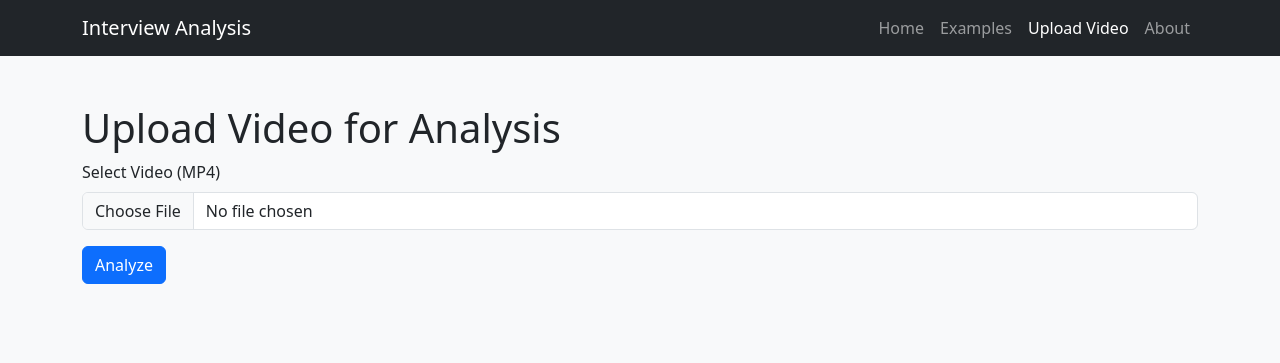
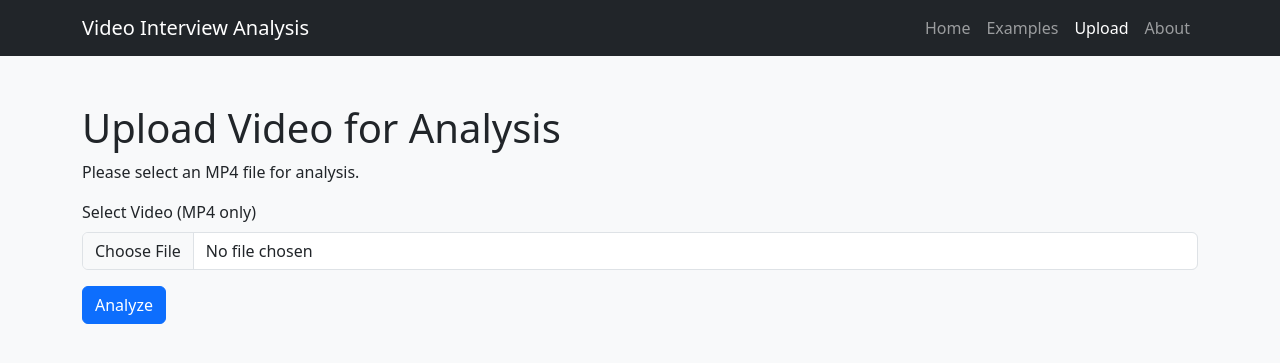
Before and after one commit to Discessit/InterviewAnalysis, a FastAPI app: page /upload in a window 1280 px wide. Shown: the top 363 px of the page. Run offline with FastAPI, Linux system fonts and the light colour scheme; some libraries are stand-ins or nearby versions.

Commit message:
still problems with buttons

````diff
--- a/app/main.py
+++ b/app/main.py
@@ -15,6 +15,7 @@ import logging
 from dotenv import load_dotenv
 import base64
 import json
+import re
 
 # Load environment variables
 load_dotenv()
@@ -67,14 +68,21 @@ class AnalysisReport(BaseModel):
     summary: dict
 
 
-def process_video(video_path: str) -> str:
+def process_video(video_path: str) -> tuple[str, float]:
     try:
         video = VideoFileClip(video_path)
+        duration = video.duration
         video.close()
-        return video_path
+        return video_path,  duration
     except Exception as e:
         logger.error(f"Error validating video: {str(e)}")
         raise HTTPException(status_code=500, detail=f"Error processing video: {str(e)}")
+
+# Function to strip markdown formatting
+def strip_markdown(response_text: str) -> str:
+    # Remove ```json ... ``` or similar markdown
+    cleaned_text = re.sub(r'```json\s*|\s*```', '', response_text, flags=re.MULTILINE)
+    return cleaned_text.strip()
 
 
 '''def extract_random_segment(video_path: str, segment_duration: int = 600) -> str:
@@ -148,8 +156,8 @@ Potential Interpersonal Gaps or Concerns: List 2-3 areas for development, refere
 Integrity Assessment: Provide a summary of your findings regarding interview integrity, explicitly stating the final Interview Integrity Score and what it implies about the likelihood of real-time AI assistance.
 Overall Recommendation: Based on their soft skills and the integrity of their interview performance, provide a clear recommendation. Should the hiring manager be confident in this candidate's interpersonal fit and trustworthiness? Justify your recommendation with key evidence and scores.
 
-**Output Format**:
-Return the analysis as a JSON object, strictly adhering to this structure:
+**Output**:
+Return only a JSON object matching this structure. **Do not include any text outside the JSON, such as transcripts or introductions.**:
 {
   "soft_skills": {
     "authenticity_naturalness": {
@@ -202,8 +210,6 @@ Return the analysis as a JSON object, strictly adhering to this structure:
     "recommendation": "Recommendation with justification"
   }
 }
-
-Ensure the response is valid JSON. Do NOT include a transcript or any extraneous text outside the JSON structure.
 """
 
 @app.get("/", response_class=HTMLResponse)
@@ -251,10 +257,10 @@ async def analyze_video(file: UploadFile = File(...)):
             tmp_file_path = tmp_file.name
 
         # Extract random 10-minute segment
-        segment_path = process_video(tmp_file_path)
+        video_path, video_duration = process_video(tmp_file_path)
 
         # Read video segment as bytes
-        with open(segment_path, "rb") as f:
+        with open(video_path, "rb") as f:
             video_bytes = f.read()
 
         # Prepare Gemini API request
@@ -277,20 +283,52 @@ async def analyze_video(file: UploadFile = File(...)):
             ]
         )
 
-        logger.info(f"Gemini API raw response: {response.text}")
-        # Parse response
+        # Log raw response for debugging
+        logger.info(f"Gemini API raw response: {response.text[:1000]}...")
+
+        # Strip markdown and parse response
+        cleaned_response = strip_markdown(response.text)
+        logger.info(f"Cleaned response: {cleaned_response[:1000]}...")
+
         try:
-            analysis = json.loads(response.text)
+            analysis = json.loads(cleaned_response)
         except json.JSONDecodeError:
-            logger.error("Failed to parse Gemini response as JSON")
-            raise HTTPException(
-                status_code=500,
-                detail=f"Invalid response from Gemini API: {response.text}"  # Truncate for brevity
+            logger.warning("Non-JSON response detected after cleaning, attempting retry")
+            # Retry with explicit instruction
+            retry_response = model.generate_content(
+                contents=[
+                    {
+                        "role": "user",
+                        "parts": [
+                            {
+                                "text": f"{PROMPT}\n\nReturn only the JSON analysis as specified. Do NOT include markdown, transcripts, or any non-JSON text."
+                            },
+                            {"inline_data": {"mime_type": file_data.mime_type, "data": file_data.data}}
+                        ]
+                    }
+                ]
             )
+
+            logger.info(f"Gemini API retry response: {retry_response.text[:1000]}...")
+            cleaned_retry_response = strip_markdown(retry_response.text)
+            logger.info(f"Cleaned retry response: {cleaned_retry_response[:1000]}...")
+            try:
+                analysis = json.loads(cleaned_retry_response)
+            except json.JSONDecodeError as json_err:
+                logger.error(f"Failed to parse retry response as JSON: {cleaned_retry_response[:1000]}...")
+                raise HTTPException(
+                    status_code=500,
+                    detail=f"Invalid response from Gemini API after retry: {cleaned_retry_response[:500]}"
+                )
+
+        try:
+            analysis_report = AnalysisReport(**analysis)
+        except ValueError as e:
+            logger.error(f"Response does not match AnalysisReport model: {str(e)}")
+            raise HTTPException(status_code=422, detail=f"Invalid analysis structure: {str(e)}")
 
         # Clean up temporary files
         os.remove(tmp_file_path)
-        os.remove(segment_path)
 
         return AnalysisReport(**analysis)
 
--- a/app/templates/upload.html
+++ b/app/templates/upload.html
@@ -1,61 +1,141 @@
 <!DOCTYPE html>
-<html lang="ru">
+<html lang="en">
 <head>
     <meta charset="UTF-8">
     <meta name="viewport" content="width=device-width, initial-scale=1.0">
-    <title>Upload video</title>
+    <meta name="description" content="Upload a video interview for soft skills and integrity analysis using Gemini API.">
+    <title>Upload Video</title>
     <link href="https://cdn.jsdelivr.net/npm/bootstrap@5.3.3/dist/css/bootstrap.min.css" rel="stylesheet">
     <link href="/static/css/style.css" rel="stylesheet">
 </head>
 <body>
     <nav class="navbar navbar-expand-lg navbar-dark bg-dark">
         <div class="container">
-            <a class="navbar-brand" href="/">Interview Analysis</a>
-            <div class="collapse navbar-collapse">
+            <a class="navbar-brand" href="/">Video Interview Analysis</a>
+            <button class="navbar-toggler" type="button" data-bs-toggle="collapse" data-bs-target="#navbarNav" aria-controls="navbarNav" aria-expanded="false" aria-label="Toggle navigation">
+                <span class="navbar-toggler-icon"></span>
+            </button>
+            <div class="collapse navbar-collapse" id="navbarNav">
                 <ul class="navbar-nav ms-auto">
-                    <li class="nav-item"><a class="nav-link" href="/index.html">Home</a></li>
-                    <li class="nav-item"><a class="nav-link" href="/examples.html">Examples</a></li>
-                    <li class="nav-item"><a class="nav-link active" href="/upload.html">Upload Video</a></li>
-                    <li class="nav-item"><a class="nav-link" href="/about.html">About</a></li>
+                    <li class="nav-item"><a class="nav-link" href="/">Home</a></li>
+                    <li class="nav-item"><a class="nav-link" href="/examples">Examples</a></li>
+                    <li class="nav-item"><a class="nav-link active" href="/upload">Upload</a></li>
+                    <li class="nav-item"><a class="nav-link" href="/about">About</a></li>
                 </ul>
             </div>
         </div>
     </nav>
     <div class="container mt-5">
         <h1>Upload Video for Analysis</h1>
+        <p>Please select an MP4 file for analysis.</p>
         <form id="uploadForm" enctype="multipart/form-data">
             <div class="mb-3">
-                <label for="videoFile" class="form-label">Select Video (MP4)</label>
-                <input type="file" class="form-control" id="videoFile" name="file" accept="video/mp4,.mp4">
+                <label for="videoFile" class="form-label">Select Video (MP4 only)</label>
+                <input type="file" class="form-control" id="videoFile" name="file" accept="video/mp4,.mp4" required>
             </div>
-            <button type="submit" class="btn btn-primary">Analyze</button>
+            <button type="submit" class="btn btn-primary" id="analyzeButton">Analyze</button>
         </form>
+        <div id="loading" class="mt-3 d-none">
+            <div class="spinner-border text-primary" role="status">
+                <span class="visually-hidden">Loading...</span>
+            </div>
+            <span>Analyzing video, please wait...</span>
+        </div>
         <div id="result" class="mt-4"></div>
     </div>
     <script src="https://cdn.jsdelivr.net/npm/bootstrap@5.3.3/dist/js/bootstrap.bundle.min.js"></script>
+    <script src="https://cdn.jsdelivr.net/npm/chart.js"></script>
     <script>
         document.getElementById('uploadForm').addEventListener('submit', async (e) => {
             e.preventDefault();
-            const formData = new FormData();
             const fileInput = document.getElementById('videoFile');
-            formData.append('file', fileInput.files[0]);
+            const resultDiv = document.getElementById('result');
+            const loadingDiv = document.getElementById('loading');
+            const analyzeButton = document.getElementById('analyzeButton');
+
+            const file = fileInput.files[0];
+            if (!file) {
+                resultDiv.innerHTML = `<div class="alert alert-danger">Please select a video file.</div>`;
+                return;
+            }
+
+            loadingDiv.classList.remove('d-none');
+            analyzeButton.disabled = true;
+            resultDiv.innerHTML = '';
 
             try {
+                const formData = new FormData();
+                formData.append('file', file);
+
                 const response = await fetch('/analyze', {
                     method: 'POST',
                     body: formData
                 });
-                const result = await response.json();
-                document.getElementById('result').innerHTML = `
+
+                if (!response.ok) {
+                    throw new Error(`Server error: ${response.statusText}`);
+                }
+
+                const report = await response.json();
+
+                resultDiv.innerHTML = `
                     <div class="card">
                         <div class="card-body">
-                            <h5>Analysis Results</h5>
-                            <pre>${JSON.stringify(result, null, 2)}</pre>
+                            <h5 class="card-title">Analysis Result</h5>
+                            <h6 class="mt-4">Skills and Integrity Scores</h6>
+                            <div class="chart-container">
+                                <canvas id="scoresChart"></canvas>
+                            </div>
+                            <h6 class="mt-4">Summary</h6>
+                            <p><strong>Strengths:</strong> ${report.summary.strengths.join(', ')}</p>
+                            <p><strong>Development Areas:</strong> ${report.summary.gaps.join(', ')}</p>
+                            <p><strong>Integrity Assessment:</strong> ${report.summary.integrity_assessment.description} (Score: ${report.summary.integrity_assessment.score}/100)</p>
+                            <p><strong>Recommendation:</strong> ${report.summary.recommendation}</p>
                         </div>
                     </div>
                 `;
+
+                const ctx = document.getElementById('scoresChart').getContext('2d');
+                new Chart(ctx, {
+                    type: 'bar',
+                    data: {
+                        labels: ['Naturalness', 'Rapport', 'Clarity', 'Active Listening', 'Confidence', 'Adaptability', 'Integrity'],
+                        datasets: [{
+                            label: 'Scores',
+                            data: [
+                                report.quantitative_scores.naturalness,
+                                report.quantitative_scores.likeability_rapport,
+                                report.quantitative_scores.communication_clarity,
+                                report.quantitative_scores.active_listening,
+                                report.quantitative_scores.confidence,
+                                report.quantitative_scores.adaptability,
+                                report.quantitative_scores.interview_integrity
+                            ],
+                            backgroundColor: ['#007bff', '#28a745', '#dc3545', '#ffc107', '#17a2b8', '#6610f2', '#6c757d'],
+                            borderColor: ['#0056b3', '#218838', '#c82333', '#e0a800', '#138496', '#5300eb', '#5a6268'],
+                            borderWidth: 1
+                        }]
+                    },
+                    options: {
+                        scales: {
+                            y: {
+                                beginAtZero: true,
+                                max: 100
+                            }
+                        },
+                        plugins: {
+                            legend: {
+                                display: false
+                            }
+                        }
+                    }
+                });
+
             } catch (error) {
-                document.getElementById('result').innerHTML = `<div class="alert alert-danger">Error: ${error.message}</div>`;
+                resultDiv.innerHTML = `<div class="alert alert-danger">Error: ${error.message}</div>`;
+            } finally {
+                loadingDiv.classList.add('d-none');
+                analyzeButton.disabled = false;
             }
         });
     </script>
````
